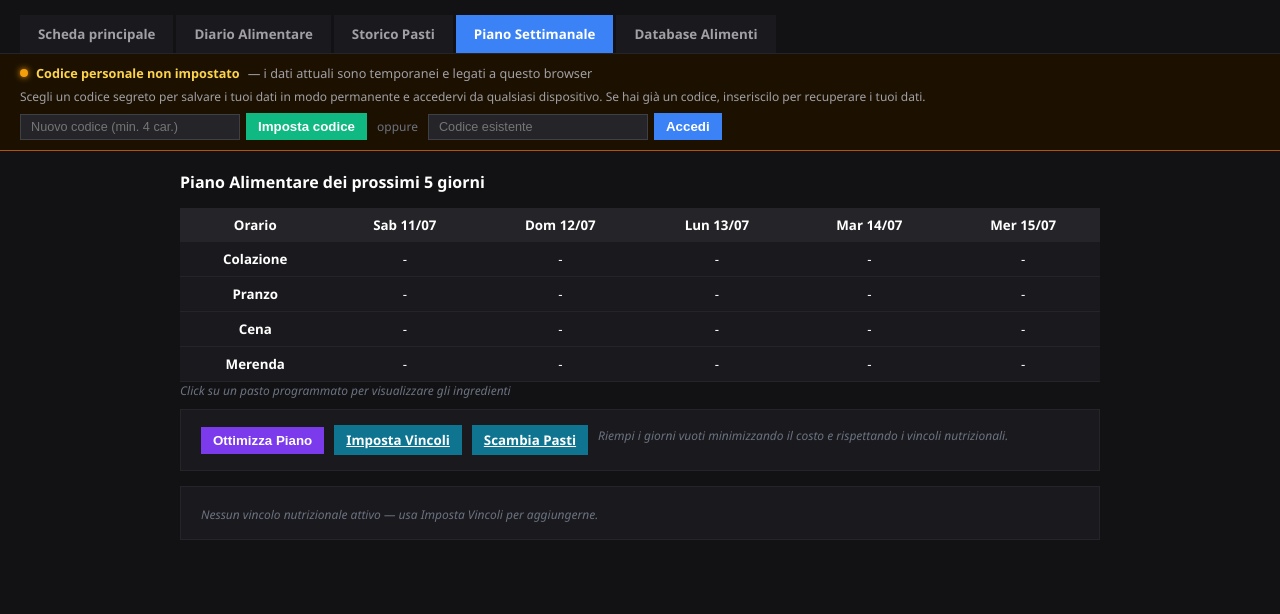
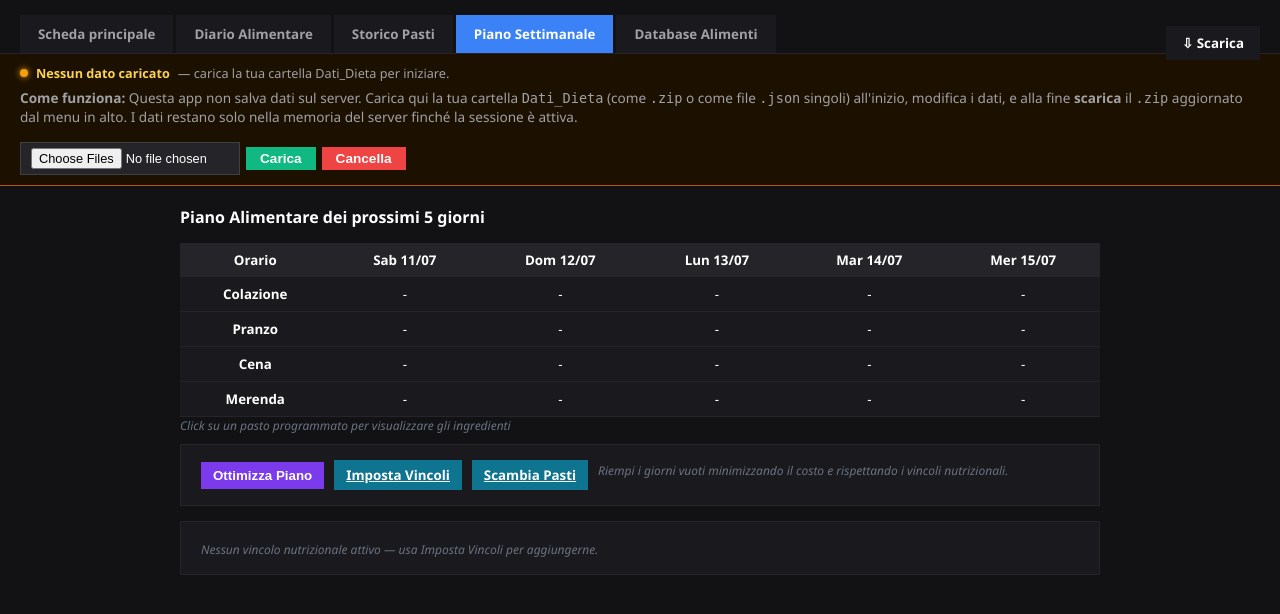
Before and after one commit to tueisis/diet, a Flask app: page /planner in a window 1280 px wide. Shown: the top 614 px of the page. Run offline with Flask 3, Linux system fonts and the light colour scheme; data that the repository does not hold is empty; some libraries are stand-ins or nearby versions.

Commit message:
ho cambiato il sistema di salvataggio visto che con render non era possibile salvare efficacemente salvare i dati sul server

```diff
--- a/app.py
+++ b/app.py
@@ -1,4 +1,4 @@
-import os, json, uuid, hashlib
+import os, json
 from datetime import datetime, timedelta
 from io import BytesIO
 from functools import lru_cache
@@ -14,146 +14,46 @@ from pulp import LpProblem, LpVariable, LpMinimize, lpSum, value, PULP_CBC_CMD,
 
 app = flask.Flask(__name__)
 app.secret_key = os.environ.get('SECRET_KEY', os.urandom(16).hex())
-app.config.update(
-    SESSION_COOKIE_HTTPONLY=True,
-    SESSION_COOKIE_SAMESITE='Lax',
-    SESSION_PERMANENT=False,
-)
 
-DATA_FOLDER = "Dati_Dieta"
-os.makedirs(DATA_FOLDER, exist_ok=True)
-FILES = {
-    'prices': os.path.join(DATA_FOLDER, 'food_prices.json'),
-    'weights': os.path.join(DATA_FOLDER, 'wrecord.json'),
-    'nvalues': os.path.join(DATA_FOLDER, 'nvalues.json'),
-    'eaten': os.path.join(DATA_FOLDER, 'eaten_lists.json'),
-    'calories': os.path.join(DATA_FOLDER, 'calories.json'),
-    'pasti': os.path.join(DATA_FOLDER, 'pasti.json'),
-    'plan': os.path.join(DATA_FOLDER, 'planner.json'),
-    'constraints': os.path.join(DATA_FOLDER, 'constraints.json'),
-    'porzioni': os.path.join(DATA_FOLDER, 'porzioni_piano.json'),
-}
 MEAL_CATEGORIES = ["Colazione", "Pranzo", "Cena", "Merenda"]
 
-# --- User identification ---
-# If the user has set a personal access code, the user_id is the SHA-256
-# hash of that code (so the raw code is never stored).  Otherwise we fall
-# back to a random temporary UUID so the rest of the app still works.
+# --- Virtual file mapping (all data is in-memory only) ---
+FILES = {
+    'prices': 'prices', 'weights': 'weights', 'nvalues': 'nvalues',
+    'eaten': 'eaten', 'calories': 'calories', 'pasti': 'pasti',
+    'plan': 'plan', 'constraints': 'constraints', 'porzioni': 'porzioni',
+}
+_mem_data = {}
 
-def _hash_code(code: str) -> str:
-    """Return a stable hex digest for a given access code."""
-    return hashlib.sha256(code.strip().lower().encode()).hexdigest()
-
-def get_user_id():
-    if 'user_id' not in flask.session:
-        flask.session['user_id'] = uuid.uuid4().hex
-    return flask.session['user_id']
-
-def is_code_set() -> bool:
-    """True when the session contains a user_id derived from an access code."""
-    return bool(flask.session.get('code_set', False))
-
-@app.context_processor
-def inject_setup_status():
-    return {'code_is_set': is_code_set()}
-
-# --- Database setup (PostgreSQL on Render, JSON files locally) ---
-DATABASE_URL = os.environ.get('DATABASE_URL')
-USE_DB = DATABASE_URL is not None
-
-if USE_DB:
-    import psycopg2
-    from psycopg2.extras import Json
-
-    def get_db():
-        return psycopg2.connect(DATABASE_URL)
-
-    def init_db():
-        conn = get_db()
-        cur = conn.cursor()
-        cur.execute('''
-            CREATE TABLE IF NOT EXISTS user_data (
-                user_id TEXT PRIMARY KEY,
-                data JSONB NOT NULL DEFAULT '{}'::jsonb
-            )
-        ''')
-        conn.commit()
-        cur.close()
-        conn.close()
-
-    def load_user_data():
-        uid = get_user_id()
-        conn = get_db()
-        cur = conn.cursor()
-        cur.execute('SELECT data FROM user_data WHERE user_id = %s', (uid,))
-        row = cur.fetchone()
-        cur.close()
-        conn.close()
-        if row:
-            return row[0]
-        return {}
-
-    def save_user_data(data):
-        uid = get_user_id()
-        conn = get_db()
-        cur = conn.cursor()
-        cur.execute('''
-            INSERT INTO user_data (user_id, data) VALUES (%s, %s)
-            ON CONFLICT (user_id) DO UPDATE SET data = %s
-        ''', (uid, Json(data), Json(data)))
-        conn.commit()
-        cur.close()
-        conn.close()
-
-    init_db()
+FILENAME_TO_KEY = {
+    'wrecord.json': 'weights', 'calories.json': 'calories',
+    'food_prices.json': 'prices', 'nvalues.json': 'nvalues',
+    'eaten_lists.json': 'eaten', 'pasti.json': 'pasti',
+    'planner.json': 'plan', 'constraints.json': 'constraints',
+    'porzioni_piano.json': 'porzioni',
+}
+KEY_TO_FILENAME = {v: k for k, v in FILENAME_TO_KEY.items()}
 
 def _path_to_key(path):
-    """Convert a FILES path back to its key name, or return the path as-is."""
-    for k, v in FILES.items():
-        if v == path:
-            return k
-    return os.path.basename(path).replace('.json', '')
-
-def _user_path(path):
-    """Prefix path with user-specific subfolder for local (non-DB) mode."""
-    uid = get_user_id()
-    base = os.path.dirname(path)
-    filename = os.path.basename(path)
-    return os.path.join(base, uid, filename)
+    for k, v in FILENAME_TO_KEY.items():
+        if k in path:
+            return v
+    name = os.path.basename(path).replace('.json', '')
+    return FILENAME_TO_KEY.get(name, name)
 
 def look_for(path, default=None):
     if default is None:
         default = {}
-
-    if USE_DB:
-        key = _path_to_key(path)
-        full = load_user_data()
-        return full.get(key, default)
-
-    # Local mode: use the path directly (Dati_Dieta/filename)
-    if os.path.exists(path):
-        try:
-            with open(path) as f:
-                return json.load(f)
-        except Exception:
-            return default
-    return default
+    key = _path_to_key(path) if isinstance(path, str) and '/' in path else path
+    return _mem_data.get(key, default)
 
 def record(path, data):
-    if USE_DB:
-        key = _path_to_key(path)
-        full = load_user_data()
-        full[key] = data
-        save_user_data(full)
-        return
+    key = _path_to_key(path) if isinstance(path, str) and '/' in path else path
+    _mem_data[key] = data
 
-    # Local mode: write directly to Dati_Dieta/filename
-    try:
-        os.makedirs(os.path.dirname(path), exist_ok=True)
-        with open(path, 'w') as f:
-            json.dump(data, f, indent=4)
-    except Exception as e:
-        flask.flash(f"Errore salvataggio: {e}", "error")
+@app.context_processor
+def inject_globals():
+    return {'has_data': bool(_mem_data)}
 
 def load_data():
     data = {}
@@ -437,7 +337,7 @@ def planner_screen():
         parts = []
         if lo is not None: parts.append(f"\u2265{lo:.0f}")
         if hi is not None: parts.append(f"\u2264{hi:.0f}")
-        if parts: active_parts.append(f"{lbl}: {', '.join(parts)}")
+        active_parts.append(f"{lbl}: {', '.join(parts) if parts else 'attivo'}")
 
     return flask.render_template('planner.html', active='planner', data=data,
                                  plan_data=plan_data, templates=templates,
@@ -770,37 +670,90 @@ def constraints_screen():
 
 app.jinja_env.globals.update(_format_meal_name=_format_meal_name)
 
-# --- Personal Access Code routes ---
+# --- Upload / Download / Clear (client-side data only) ---
 
-@app.route('/set_code', methods=['POST'])
-def set_code():
-    code = flask.request.form.get('access_code', '').strip()
-    if len(code) < 4:
-        flask.flash("Il codice deve essere di almeno 4 caratteri!", "error")
-        return flask.redirect(flask.request.referrer or '/')
-    hashed = _hash_code(code)
-    flask.session['user_id'] = hashed
-    flask.session['code_set'] = True
-    flask.flash("Codice personale impostato! I tuoi dati sono ora collegati a questo codice.", "success")
+UPLOAD_HTML = '''<div style="text-align:center;padding:2rem 0">
+  <form method="POST" action="/upload" enctype="multipart/form-data" style="display:inline-block;text-align:left">
+    <label style="font-weight:bold;display:block;margin-bottom:8px">
+      Carica i tuoi dati
+    </label>
+    <input type="file" name="data_file" accept=".zip,application/zip,.json,application/json" multiple
+           style="margin-bottom:8px;display:block">
+    <button type="submit" class="btn btn-green">Carica</button>
+    <button type="submit" name="action" value="clear" class="btn btn-red"
+            onclick="return confirm('Cancellare tutti i dati in memoria?')">Cancella dati in memoria</button>
+  </form>
+  <p style="margin-top:1rem;color:#888;font-size:.85rem">
+    Carica un file <strong>.zip</strong> con tutti i JSON della cartella Dati_Dieta,
+    oppure carica uno o più file <strong>.json</strong> singolarmente.
+  </p>
+</div>'''
+
+@app.route('/upload', methods=['POST'])
+def upload_data():
+    action = flask.request.form.get('action', '')
+    if action == 'clear':
+        _mem_data.clear()
+        flask.flash("Dati rimossi dalla memoria.", "info")
+        return flask.redirect('/')
+
+    files = flask.request.files.getlist('data_file')
+    if not files or files[0].filename == '':
+        flask.flash("Nessun file selezionato.", "error")
+        return flask.redirect('/')
+
+    loaded = 0
+    for f in files:
+        if f.filename.endswith('.zip'):
+            import zipfile
+            try:
+                with zipfile.ZipFile(f) as zf:
+                    for name in zf.namelist():
+                        basename = os.path.basename(name)
+                        if basename in FILENAME_TO_KEY:
+                            key = FILENAME_TO_KEY[basename]
+                            _mem_data[key] = json.load(zf.open(name))
+                            loaded += 1
+            except zipfile.BadZipFile:
+                flask.flash(f"File {f.filename} non è uno zip valido.", "error")
+        elif f.filename.endswith('.json'):
+            basename = os.path.basename(f.filename)
+            if basename in FILENAME_TO_KEY:
+                key = FILENAME_TO_KEY[basename]
+                try:
+                    _mem_data[key] = json.load(f)
+                    loaded += 1
+                except json.JSONDecodeError:
+                    flask.flash(f"File {f.filename} non è un JSON valido.", "error")
+            else:
+                flask.flash(f"File {f.filename} non riconosciuto. Ignorato.", "warning")
+        else:
+            flask.flash(f"File {f.filename}: formato non supportato (solo .zip o .json).", "warning")
+
+    if loaded:
+        flask.flash(f"{loaded} file caricati con successo in memoria!", "success")
     return flask.redirect('/')
 
-@app.route('/enter_code', methods=['POST'])
-def enter_code():
-    code = flask.request.form.get('access_code', '').strip()
-    if not code:
-        flask.flash("Inserisci il codice di accesso!", "error")
-        return flask.redirect(flask.request.referrer or '/')
-    hashed = _hash_code(code)
-    flask.session['user_id'] = hashed
-    flask.session['code_set'] = True
-    flask.flash("Accesso effettuato! I tuoi dati sono stati ripristinati.", "success")
-    return flask.redirect('/')
-
-@app.route('/clear_code', methods=['POST'])
-def clear_code():
-    flask.session.clear()
-    flask.flash("Sessione terminata. Inserisci il tuo codice per rientrare.", "info")
-    return flask.redirect('/')
+@app.route('/download')
+def download_data():
+    import zipfile
+    buf = BytesIO()
+    count = 0
+    with zipfile.ZipFile(buf, 'w', zipfile.ZIP_DEFLATED) as zf:
+        for key, filename in KEY_TO_FILENAME.items():
+            if key in _mem_data:
+                zf.writestr(filename, json.dumps(_mem_data[key], indent=4, ensure_ascii=False))
+                count += 1
+    buf.seek(0)
+    if count == 0:
+        flask.flash("Nessun dato da scaricare.", "info")
+        return flask.redirect('/')
+    flask.flash(f"Scaricati {count} file (Dati_Dieta.zip).", "info")
+    return flask.Response(
+        buf.getvalue(),
+        mimetype='application/zip',
+        headers={'Content-Disposition': 'attachment; filename="Dati_Dieta.zip"'}
+    )
 
 if __name__ == '__main__':
     port = int(os.environ.get('PORT', 5000))
--- a/static/style.css
+++ b/static/style.css
@@ -1,10 +1,12 @@
 * { margin: 0; padding: 0; box-sizing: border-box; }
 body { background: #121214; color: #fff; font-family: 'Segoe UI', system-ui, sans-serif; min-height: 100vh; }
 
-.nav { background: #121214; padding: 15px 20px 0; display: flex; gap: 3px; border-bottom: 1px solid #252529; }
+.nav { background: #121214; padding: 15px 20px 0; display: flex; gap: 3px; border-bottom: 1px solid #252529; align-items: flex-end; }
 .nav a { text-decoration: none; color: #a0a0a5; background: #1a1a1e; padding: 10px 18px; font-size: 10pt; font-weight: bold; border-radius: 0; }
 .nav a:hover { background: #252529; color: #fff; }
 .nav a.active { background: #3b82f6; color: #fff; }
+.nav-right { margin-left: auto; }
+.btn-nav { background: #10b981; color: #fff !important; padding: 8px 16px !important; }
 
 .container { max-width: 960px; margin: 0 auto; padding: 20px; }
 
--- a/templates/base.html
+++ b/templates/base.html
@@ -13,43 +13,43 @@
         <a href="/history" class="{% if active == 'history' %}active{% endif %}">Storico Pasti</a>
         <a href="/planner" class="{% if active == 'planner' %}active{% endif %}">Piano Settimanale</a>
         <a href="/database" class="{% if active == 'database' %}active{% endif %}">Database Alimenti</a>
+        <span class="nav-right">
+            <a href="/download" class="btn-nav">&#8681; Scarica</a>
+        </span>
     </nav>
 
-    <!-- Setup status banner -->
-    {% if code_is_set %}
-    <div class="setup-banner setup-ok">
-        <span class="setup-dot setup-dot-ok"></span>
-        <span>Codice personale attivo — i tuoi dati sono salvati sul server</span>
-        <form method="POST" action="/clear_code" style="margin:0">
-            <button type="submit" class="btn-link">Esci / Cambia codice</button>
-        </form>
-    </div>
-    {% else %}
-    <div class="setup-banner setup-warn">
+    <!-- Data upload banner (shown when no data or always as a persistent reminder) -->
+    <div class="setup-banner {% if has_data %}setup-ok{% else %}setup-warn{% endif %}">
         <div class="setup-warn-header">
-            <span class="setup-dot setup-dot-warn"></span>
-            <strong>Codice personale non impostato</strong>
-            <span class="setup-warn-sub">— i dati attuali sono temporanei e legati a questo browser</span>
+            <span class="setup-dot {% if has_data %}setup-dot-ok{% else %}setup-dot-warn{% endif %}"></span>
+            <strong>{% if has_data %}Dati caricati in memoria{% else %}Nessun dato caricato{% endif %}</strong>
+            <span class="setup-warn-sub">
+                {% if has_data %}
+                    &mdash; i dati sono temporanei. Scaricali alla fine della sessione.
+                {% else %}
+                    &mdash; carica la tua cartella Dati_Dieta per iniziare.
+                {% endif %}
+            </span>
         </div>
         <div class="setup-warn-body">
-            <span class="setup-instruction">
-                Scegli un codice segreto per salvare i tuoi dati in modo permanente e accedervi da qualsiasi dispositivo.
-                Se hai già un codice, inseriscilo per recuperare i tuoi dati.
-            </span>
-            <div class="setup-forms">
-                <form method="POST" action="/set_code" class="setup-form">
-                    <input type="text" name="access_code" placeholder="Nuovo codice (min. 4 car.)" autocomplete="off" style="width:220px">
-                    <button type="submit" class="btn btn-green">Imposta codice</button>
-                </form>
-                <span class="setup-or">oppure</span>
-                <form method="POST" action="/enter_code" class="setup-form">
-                    <input type="text" name="access_code" placeholder="Codice esistente" autocomplete="off" style="width:220px">
-                    <button type="submit" class="btn btn-blue">Accedi</button>
+            <div class="setup-instruction" style="margin-bottom:8px;font-size:.85rem">
+                <strong>Come funziona:</strong> Questa app non salva dati sul server.
+                Carica qui la tua cartella <code>Dati_Dieta</code> (come <code>.zip</code> o come file <code>.json</code>
+                singoli) all'inizio, modifica i dati, e alla fine <strong>scarica</strong> il
+                <code>.zip</code> aggiornato dal menu in alto. I dati restano solo nella
+                memoria del server finché la sessione è attiva.
+            </div>
+            <div class="setup-forms" style="justify-content:flex-start;flex-wrap:wrap;gap:8px">
+                <form method="POST" action="/upload" enctype="multipart/form-data" class="setup-form" style="gap:6px">
+                    <input type="file" name="data_file" accept=".zip,.json" multiple style="max-width:240px;font-size:.8rem">
+                    <button type="submit" class="btn btn-green" style="padding:4px 14px;font-size:.85rem">Carica</button>
+                    <button type="submit" name="action" value="clear" class="btn btn-red"
+                            style="padding:4px 14px;font-size:.85rem"
+                            onclick="return confirm('Cancellare tutti i dati dalla memoria?')">Cancella</button>
                 </form>
             </div>
         </div>
     </div>
-    {% endif %}
 
     <div class="container">
         {% with messages = get_flashed_messages(with_categories=true) %}
--- a/templates/planner.html
+++ b/templates/planner.html
@@ -56,22 +56,21 @@
 
 <!-- Assign Modal -->
 <div id="assignModal" style="display:none;position:fixed;top:0;left:0;right:0;bottom:0;background:rgba(0,0,0,0.7);z-index:1000;align-items:center;justify-content:center;">
-    <div class="card" style="width:380px;margin:auto;position:relative;top:25%">
+    <div class="card" style="width:400px;margin:auto;">
         <div class="card-title" id="assignTitle">Associa un Pasto Rapido</div>
-        <form method="POST" action="/assign_meal">
+        <form id="assignForm" method="POST" action="/assign_meal">
             <input type="hidden" name="date" id="assignDate">
             <input type="hidden" name="category" id="assignCategory">
-            <div class="food-list" style="max-height:200px;margin-bottom:10px">
-                <div class="food-item" onclick="selectMeal('[ Svuota Cella ]')">[ Svuota Cella ]</div>
+            <div class="food-list" style="max-height:260px;margin-bottom:10px">
+                <button type="submit" name="meal_name" value="[ Svuota Cella ]" class="food-item-btn">[ Svuota Cella ]</button>
                 {% for t in templates.keys() | sort %}
-                    <div class="food-item" onclick="selectMeal('{{ t }}')">{{ t }}</div>
+                    <button type="submit" name="meal_name" value="{{ t }}" class="food-item-btn">{{ t }}</button>
                 {% endfor %}
+                {% if not templates %}
+                    <div class="hint" style="padding:10px">Nessun pasto rapido salvato. Aggiungine uno dalla scheda <strong>Storico Pasti</strong>.</div>
+                {% endif %}
             </div>
-            <input type="hidden" name="meal_name" id="selectedMeal">
-            <div class="flex gap-10">
-                <button type="submit" class="btn btn-green w-full">Conferma</button>
-                <button type="button" class="btn btn-red" onclick="closeAssign()">Annulla</button>
-            </div>
+            <button type="button" class="btn btn-red w-full" onclick="closeAssign()">Annulla</button>
         </form>
     </div>
 </div>
```
